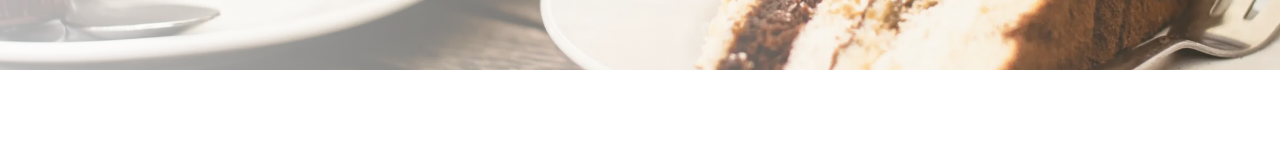
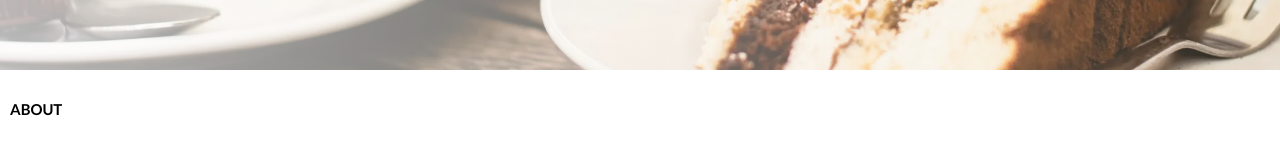
Before and after one commit to j-a-black/shoppe-cra-v4, a React (Create React App) app: page / in a window 1280 px wide. Shown: the part 591-746 px from the top of the page. Built offline with nearby package versions, Linux system fonts and the light colour scheme.

Commit message:
started About section

```diff
--- a/src/components/hero/hero.component.jsx
+++ b/src/components/hero/hero.component.jsx
@@ -2,7 +2,7 @@ import "./hero.styles.scss";
 
 const Hero = () => {
   return (
-    <div className="hero-container grid-center-item">
+    <div className="hero-container grid-center-item" id="home">
       <section className="hero-text-box">
         <h1>
           <span className="header-primary">Carli's Shoppe</span>
--- a/src/components/hero/hero.styles.scss
+++ b/src/components/hero/hero.styles.scss
@@ -29,6 +29,10 @@
       display: block;
       font-weight: 400;
       font-size: 1.8rem;
+      // background-image: linear-gradient(to right, $desire, orange);
+      // background-clip: text;
+      // -webkit-background-clip: text;
+      // color: transparent;
     }
   }
 }
--- /dev/null
+++ b/src/components/section-block/section-block.component.jsx
@@ -0,0 +1,11 @@
+const SectionBlock = () => {
+  return (
+    <div>
+      <section>
+        <h2>about</h2>
+      </section>
+    </div>
+  );
+};
+
+export default SectionBlock;
--- a/src/index.scss
+++ b/src/index.scss
@@ -19,5 +19,11 @@ body {
 }
 
 section {
-  padding: 1rem;
+  padding: 3rem 1rem;
+  max-width: 1400px;
+  margin: 0 auto;
+
+  h2 {
+    text-transform: uppercase;
+  }
 }
--- a/src/routes/home/home.component.jsx
+++ b/src/routes/home/home.component.jsx
@@ -1,9 +1,11 @@
 import Hero from "../../components/hero/hero.component";
+import SectionBlock from "../../components/section-block/section-block.component";
 
 const Home = () => {
   return (
     <div>
       <Hero />
+      <SectionBlock />
     </div>
   );
 };
--- a/src/sassStyles/_variables.scss
+++ b/src/sassStyles/_variables.scss
@@ -8,4 +8,11 @@ $color-main-style-97: #fcf9f4;
 $color-main-style-71: #dbc08d;
 $color-main-style-24: #5c471e;
 $desire: #eb3b5a;
-$midnight-blue: #2c3e50;
+
+$grayscale-97: #f7f7f7;
+$grayscale-80: #ccc;
+$grayscale-70: #b3b3b3;
+$grayscale-60: #999;
+$grayscale-50: #808080;
+$grayscale-40: #666;
+$grayscale-30: #4d4d4d;
```
Also changed, not shown: src/components/section-block/section-block.styles.scss (added).
